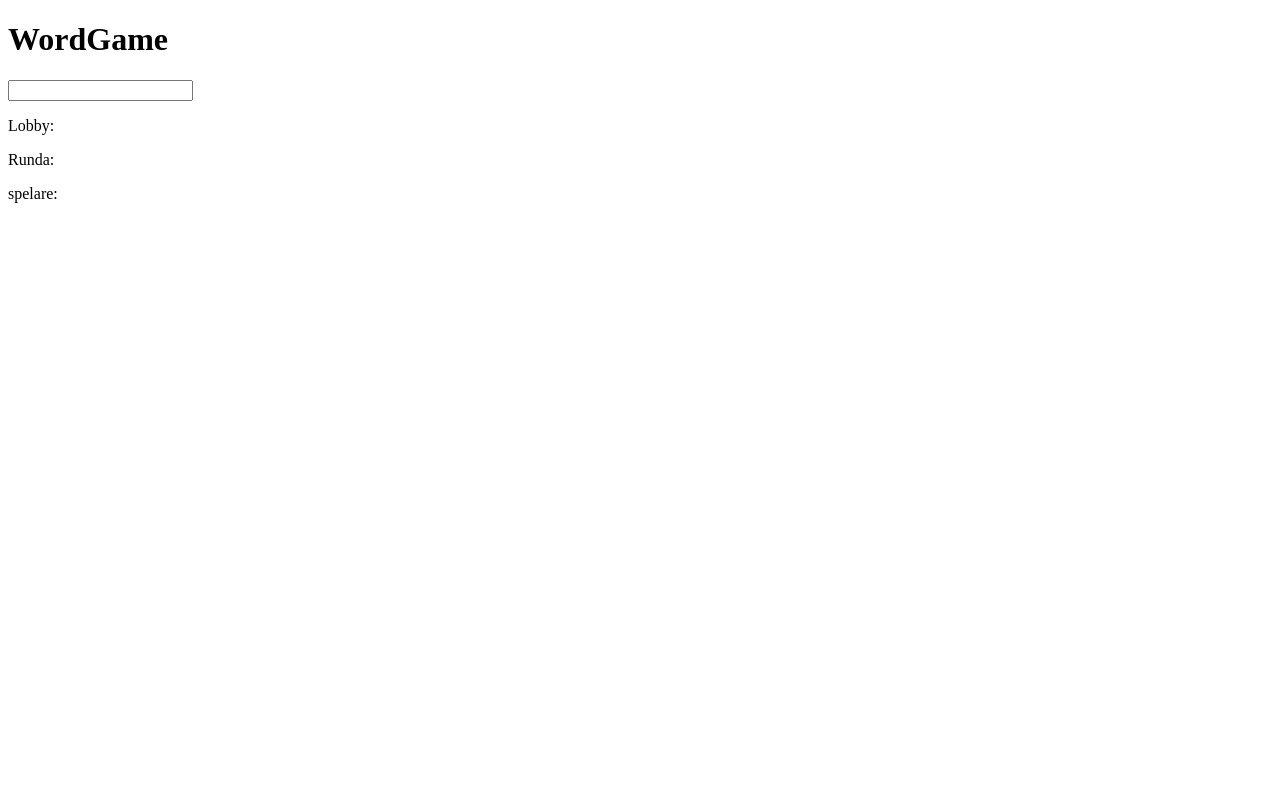
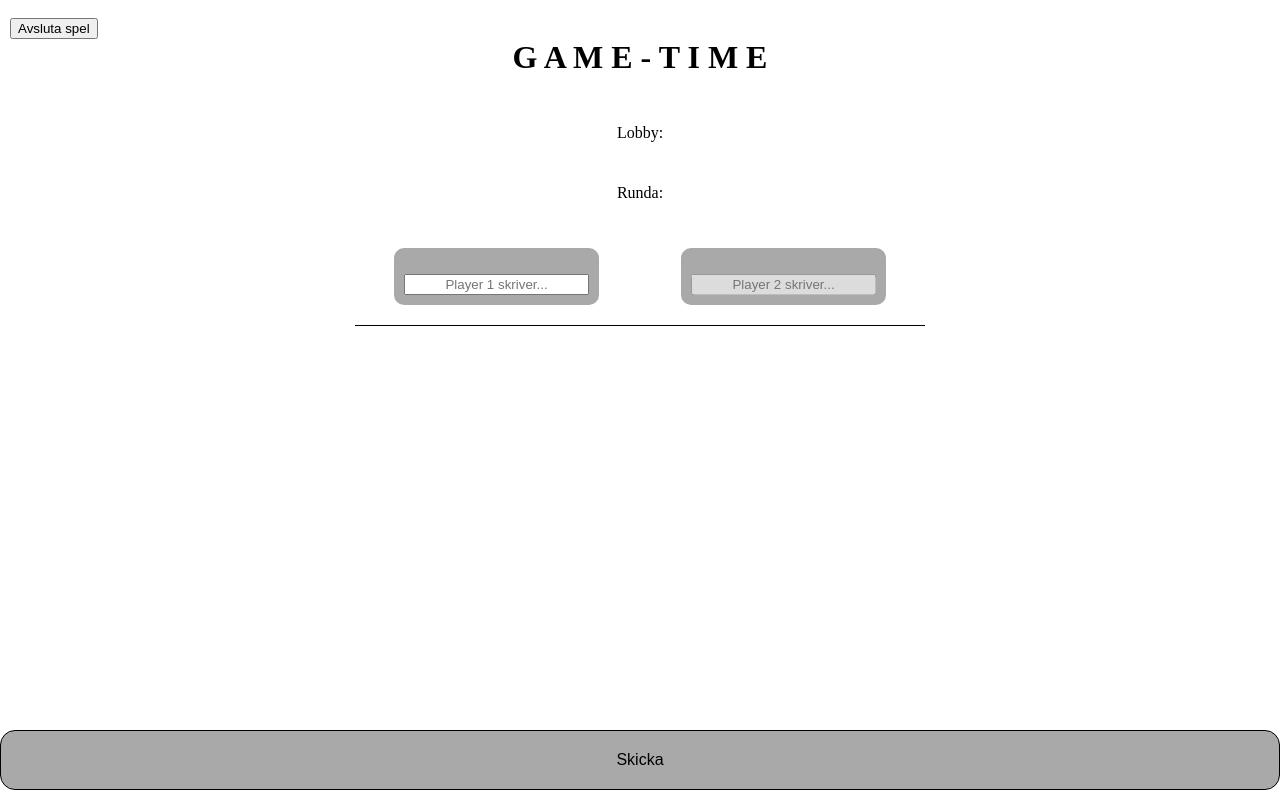
Before and after one commit to robinhel/WordGame, a React (Vite) app: page /game/1 in a window 1280 px wide. Built offline with nearby package versions, Linux system fonts and the light colour scheme; no server answers.

Commit message:
Add: gamePage.scss basic styling

```diff
--- /dev/null
+++ b/sass/gamePage.scss
@@ -0,0 +1,98 @@
+.game {
+    display: grid;
+    justify-items: center;
+    gap: 10px;
+    padding: 10px;
+
+    p,
+    h1,
+    input {
+        text-align: center;
+    }
+
+    .skicka {
+        width: 100%;
+        height: 60px;
+        background-color: darkgray;
+        border-radius: 15px;
+
+        position: fixed;
+        bottom: 0;
+        left: 0;
+        border: 1px solid black;
+        font-size: 16px;
+
+        margin-bottom: 10px;
+
+    }
+
+    .quit {
+        position: fixed;
+        left: 0;
+        margin-left: 10px;
+    }
+
+    .players {
+        border-bottom: 1px solid black;
+        padding: 20px 80px 20px;
+        justify-content: center;
+        display: flex;
+        gap: 20%;
+
+        .play1 {
+            background-color: darkgray;
+            padding: 10px;
+            border-radius: 10px;
+
+            p {
+                text-align: center;
+            }
+
+            input {
+                text-decoration: 1px underline;
+                text-underline-offset: 10px;
+            }
+        }
+
+        .play2 {
+            background-color: darkgray;
+            padding: 10px;
+            border-radius: 10px;
+
+            p {
+                text-align: center;
+            }
+
+            input {
+                text-decoration: 1px underline;
+                text-underline-offset: 10px;
+            }
+        }
+
+        @media screen and (max-width: 768px) {
+            .game {
+                padding-bottom: 80px;
+            }
+
+            .players {
+                flex-direction: column;
+                align-items: center;
+                gap: 20px;
+                max-width: none;
+            }
+
+            .players .play1,
+            .players .play2 {
+                width: 90%;
+                max-width: 350px;
+            }
+
+            .players input {
+                width: 100%;
+                box-sizing: border-box;
+            }
+        }
+
+    }
+
+}
--- a/src/gamePage.tsx
+++ b/src/gamePage.tsx
@@ -1,16 +1,35 @@
 import { useEffect, useState } from 'react'
 import { useParams } from 'react-router-dom'
+import '../sass/gamePage.scss';
+import { useLocation, useNavigate } from "react-router-dom";
 
+
+interface Player {
+    id: string
+    name: string
+}
 interface Game {
     id: string;
     currentRound: number;
-    players: string;
+    players: Player[];
 }
 
 export default function GamePage() {
     const { gameId } = useParams()
     const [game, setGame] = useState<Game | null>(null)
-    const [word, setWord] = useState('')
+    const [player1Word, setPlayer1Word] = useState('')
+    const [player2Word, setPlayer2Word] = useState('')
+    const [activePlayer, setActivePlayer] = useState<1 | 2>(1)
+    const navigate = useNavigate()
+    const [endGame, setEndGame] = useState(false)
+
+    const handleQuitClick = () => setEndGame(true)
+    const handleCancel = () => setEndGame(false)
+
+    const handleConfirmQuit = () => {
+        navigate('/')
+    }
+
 
 
     useEffect(() => {
@@ -25,19 +44,70 @@ export default function GamePage() {
             .catch(err => console.error(err))
     }, [gameId])
 
+
+    const submitWord = () => {
+        const word = activePlayer === 1 ? player1Word : player2Word
+
+        if (!word.trim()) return
+
+        console.log(`Player ${activePlayer} skickade:`, word)
+
+        if (activePlayer === 1) {
+            setPlayer1Word('')
+            setActivePlayer(2)
+        } else {
+            setPlayer2Word('')
+            setActivePlayer(1)
+        }
+    }
+
     // if (!game) return <h1>Laddar...</h1>
 
     return <>
-        <h1>WordGame</h1>
+        <div className='game'>
+            <button onClick={handleQuitClick} className="quit" >Avsluta spel</button>
+            {endGame && (
+                <div className="endGame">
+                    <h3>Vill du verkligen avsluta spelet?</h3>
+                    <button onClick={handleConfirmQuit}> Ja </button>
+                    <button onClick={handleCancel}> Nej </button>
+                </div>
+            )}
+            <h1>G A M E - T I M E</h1>
 
-        <input type="text" name="" id="" />
+
+            <p>Lobby: {game?.id}</p>
+            <p>Runda: {game?.currentRound}</p>
 
 
 
+            <div className='players'>
+                <div className='play1'>
+                    <p>{game?.players[0].name}</p>
+                    <input
+                        type="text"
+                        value={player1Word}
+                        onChange={(e) => setPlayer1Word(e.target.value)}
+                        disabled={activePlayer !== 1}
+                        placeholder="Player 1 skriver..."
+                    />
+                </div>
 
+                <div className='play2'>
+                    <p>{game?.players[1].name}</p>
+                    <input
+                        type="text"
+                        value={player2Word}
+                        onChange={(e) => setPlayer2Word(e.target.value)}
+                        disabled={activePlayer !== 2}
+                        placeholder="Player 2 skriver..."
+                    />
+                </div>
+            </div>
+            <button className='skicka' onClick={submitWord}>
+                Skicka
+            </button>
 
-        <p>Lobby: {game?.id}</p>
-        <p>Runda: {game?.currentRound}</p>
-        <p>spelare: {game?.players}</p>
+        </div>
     </>
 }
```
Also changed, not shown: 1 other file (tests, documents, lock files or other folders).
